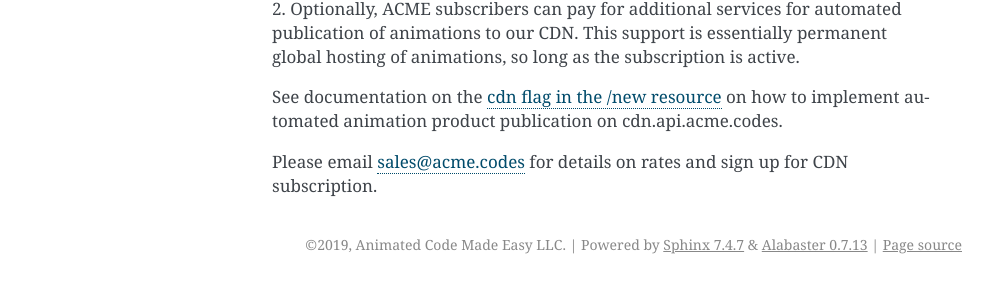
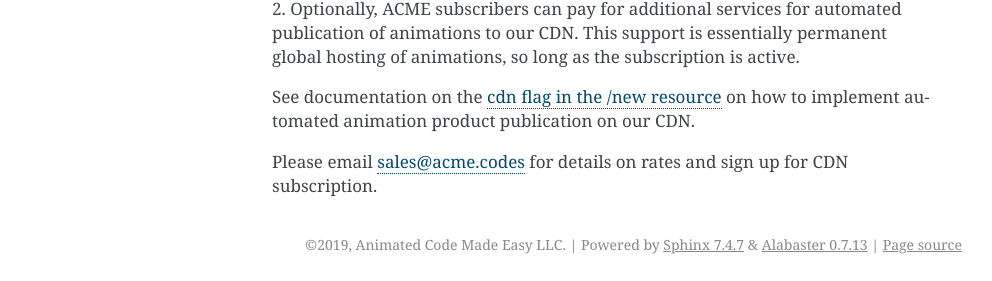
Before and after one commit to pcmillerAcme/docs, a Sphinx documentation site: the page built from source/CDN.rst, in a window 1280 px wide. Shown: the part 624-905 px from the top of the page, without its empty margins (148-1140 px from the left). Built offline with Sphinx 7.4.7, drawn with Linux system fonts in a browser that asks for light colours.

Commit message:
minor tweak for cdn

```diff
--- a/source/CDN.rst
+++ b/source/CDN.rst
@@ -29,6 +29,6 @@
 |br|
 2. Optionally, ACME subscribers can pay for additional services for automated publication of animations to our CDN. This support is essentially permanent global hosting of animations, so long as the subscription is active.
 
-See documentation on the `cdn flag in the /new resource <https://acme.readthedocs.io/en/latest/new.html#cdn>`_ on how to implement automated animation product publication on cdn.api.acme.codes.
+See documentation on the `cdn flag in the /new resource <https://acme.readthedocs.io/en/latest/new.html#cdn>`_ on how to implement automated animation product publication on our CDN.
 
 Please email sales@acme.codes for details on rates and sign up for CDN subscription.
```
